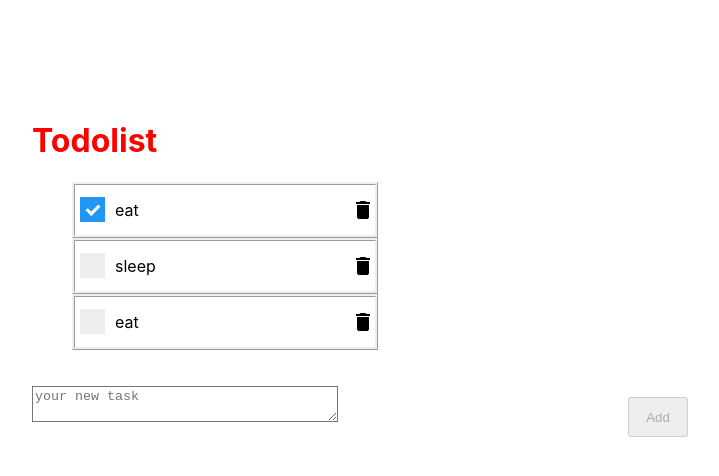
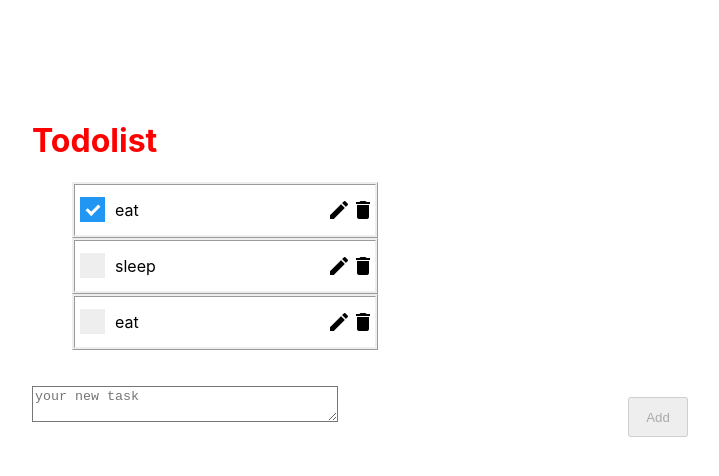
Before and after one commit to Yulatun/my-todo-list, a React (Create React App) app: page / in a window 1280 px wide. Shown: the top 476 px of the page, without its empty margins (280-999 px from the left). Built offline with nearby package versions, Linux system fonts and the light colour scheme.

Commit message:
todoitem(edit item)

```diff
--- a/src/App.css
+++ b/src/App.css
@@ -20,6 +20,7 @@ li {
   height: 50px;
   display:flex;
   align-items:center;
+  justify-content: flex-start;
 }
 
 label {
@@ -44,10 +45,20 @@ height: 40px;
 
 }
 
-.material-icons {
-  margin-left: auto;
+
+.edit {
+  display:flex;
 }
 
+
+.todotext{
+  flex-grow:1;
+}
+
+
+.material-icons{
+  cursor: pointer;
+}
 
 .container {
   position:relative;
--- a/src/App.js
+++ b/src/App.js
@@ -14,9 +14,9 @@ function getTodo() {
   var saveTodoItemsFromLocalStorage = localStorage.getItem('SAVED_TODO_ITEMS')
 
   var restoredSavedArray = saveTodoItemsFromLocalStorage ? JSON.parse(saveTodoItemsFromLocalStorage) : [
-    { id: "1", text: "eat", checked: true },
-    { id: "2", text: "sleep", checked: false },
-    { id: "3", text: "eat", checked: false }
+    { id: "1", text: "eat", checked: true, edit: false },
+    { id: "2", text: "sleep", checked: false, edit: false },
+    { id: "3", text: "eat", checked: false, edit: false }
   ];
   return restoredSavedArray
 }
@@ -41,6 +41,7 @@ function App() {
     saveTodo(array)
   }
 
+
   function onAdd(a) {
     // сравнить текущий текст с тем, что уже написан
     //если текст новый - то добавить его,
@@ -55,9 +56,8 @@ function App() {
     }
 
     if (preventDublicate) {
-      currenTodoItems.push({ id: a, text: a, checked: false })
-      var currentArray = [...currenTodoItems]
-      savedCurrenTodoItems(currentArray)
+      currenTodoItems.push({ id: a, text: a, checked: false})
+      savedCurrenTodoItems([...currenTodoItems])
 
     }
     return preventDublicate
@@ -77,7 +77,6 @@ function App() {
     })
     // вызывается функция setCurrenTodoItems с параметром filtered
     savedCurrenTodoItems(filtered)
-
   }
 
   function onChecked(id, checked) {
@@ -85,18 +84,29 @@ function App() {
     for (var i = 0; i < currenTodoItems.length; i++) {
       if (id === currenTodoItems[i].id) {
         currenTodoItems[i].checked = checked;
-
       }
     }
-    savedCurrenTodoItems(currenTodoItems)
+    savedCurrenTodoItems([...currenTodoItems])
   }
+
+  function onRenewTask(id,value){
+    for (var i = 0; i < currenTodoItems.length; i++) {
+      if (id === currenTodoItems[i].id) {
+        currenTodoItems[i].text = value;
+      }
+    }
+    savedCurrenTodoItems([...currenTodoItems])
+  }
+
+
+
 
   // переменная массив listItems вызывает метод .map который создает новый массив данных на основе currenTodoItems
   // функция  с параметром t (будет автоматически присваиваться каждому элементу массива)
 
   var listItems = currenTodoItems.map(function (t) {
     // вызывает компонент TodoItem key={t.id} - по умолчанию
-    return (<TodoItem key={t.id} id={t.id} text={t.text} checked={t.checked} onDelete={onDelete} onChecked={onChecked} abc="vova"/>)
+    return (<TodoItem key={t.id} id={t.id} text={t.text} checked={t.checked} onDelete={onDelete} onChecked={onChecked} edit={onRenewTask}/>)
 
   });
 
@@ -112,8 +122,6 @@ function App() {
 
       </ul>
       {todoForm}
-
-
     </div>
   );
 }
--- a/src/TodoForm.js
+++ b/src/TodoForm.js
@@ -14,8 +14,7 @@ function TodoForm(props) {
 
     // функция работает при нажатии и присваивает пропсу функцию onAdd с параметром (newTask) ! ОТКУДА Я ВЗЯЛА props И ДЛЯ ЧЕГО
     // (может быть это как портал между компонентами)
-    function onClick(event) {
-        debugger;
+    function onClick() {
 
         if (!props.onAdd(newTask)) {
             setError('такая задача уже есть')
@@ -28,6 +27,7 @@ function TodoForm(props) {
 
     function onChange(event) {
         setNewTask(event.target.value)
+
     // if(event.target.value != предыдущие вписанные такски){
     // setError('такая задача уже существует')
     //
--- a/src/TodoItem.js
+++ b/src/TodoItem.js
@@ -1,31 +1,102 @@
-import React from "react";
+import { React, useState } from "react";
+
+
 
 function TodoItem(props) {
+    var [edit, setEdit] = useState(false)
+    var [editTask, setEditTask] = useState(props.text)
 
     function onClick() {
         props.onDelete(props.id)
     }
 
-    function onChange(event){
+    function onChange(event) {
         props.onChecked(props.id, event.target.checked)
-    // проперти onChecked объекта props
+        // проперти onChecked объекта props
+    }
+
+
+
+    function onEditSave(event) {
+        setEdit(!edit)
+
+       //setEditTask('')
+       props.edit(props.id, editTask)
+        // setEdit(!edit) =
+        // if(edit){
+        //     setEdit(false)
+        // }else{
+        //     setEdit(true)
+        // }
+    }
+
+    function onEdit () {
+        setEdit(!edit)
+
+
+
+    }
+
+    function onChangecurrentItem(event) {
+        setEditTask(event.target.value)
+    }
+
+    function renderText() {
+
+        if (edit) {
+         return(
+            <div className="todotext">
+            <input type="text" onChange={onChangecurrentItem} value={editTask}></input>
+
+        </div>)
+
+        } else{
+            return (
+            <div className="todotext">
+            {props.text}
+            </div>)
+        }
+    }
+
+    function renderIcons() {
+
+        if (edit) {
+            return (
+                <div>
+                    <i onClick={onEditSave} className="material-icons checkmarkIcon" >done</i>
+                </div>)
+        } else {
+            return (
+                <i onClick={onEdit} className="material-icons editIcon" >edit</i>)
+
+        }
     }
 
     return (
         <li>
             <label className="container">
                 <input type="checkbox" onChange={onChange}
-                    defaultChecked={props.checked}/>
+                    defaultChecked={props.checked} />
                 <span className="checkmark"></span>
             </label>
-            {props.text}
-            <i onClick={onClick} className="material-icons" >delete</i>
-            <i className="cil-list-high-priority"></i>
+                {renderText()}
+            <div className="edit" >
+                {renderIcons()}
+
+                <i onClick={onClick} className="material-icons " >delete</i>
+            </div>
         </li>
     )
 }
 
+export default TodoItem;
 
 
+//1. Нажатие на карандашик: Вместо текста появляется окошко input type=text c текстом текущей todoItem с возможностью редактировать
+//2. Нажатие на галочку: сохраняет текст в todoItem (перерисовывает todoItem с новым значением {props.text})
 
-export default TodoItem;
+// UseState - сохраняет текущее значение измененного props.text и перересовывет todoItem
+// onEdit функция выдает текстовое поле и возможность этот текст редактировать
+// onEditSave функция сохраняет отредактированный текст вместо {props.text}
+// Куда мне нужно вписать отредактированный текст из input  setEditTask(" ")
+//
```
Also changed, not shown: public/Theory.md (+6 -0 lines).
